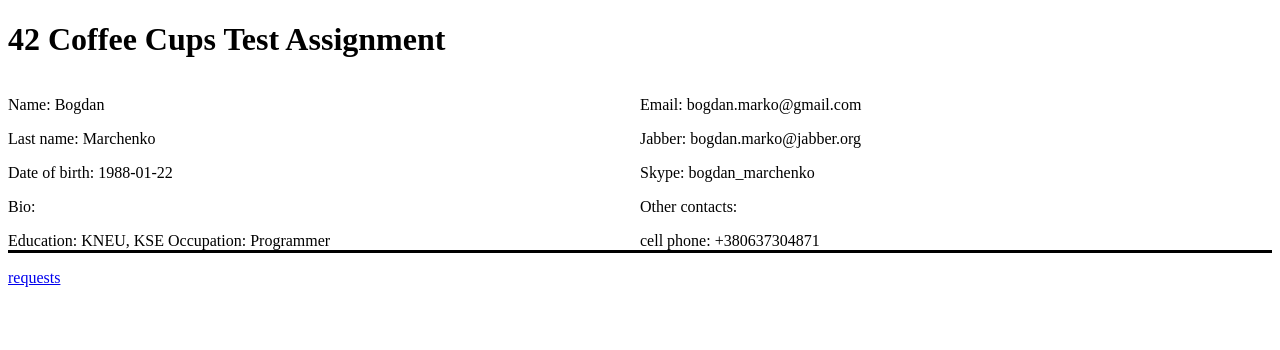
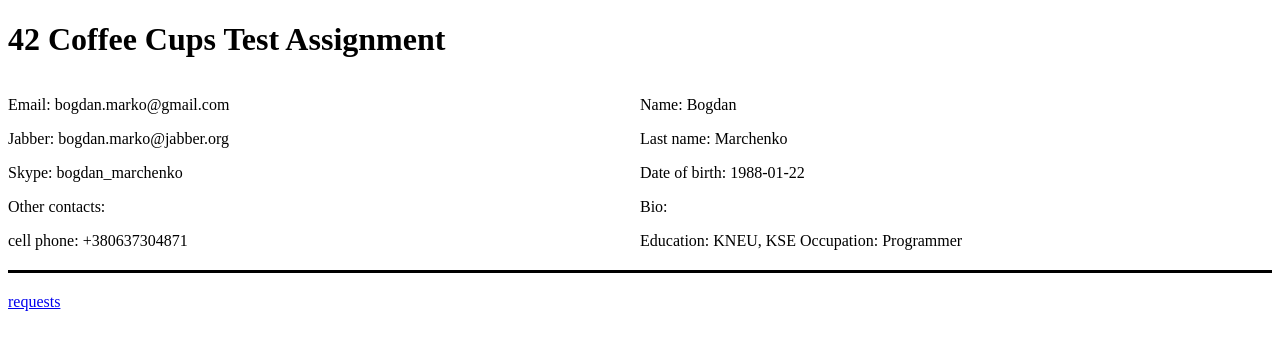
Before and after one commit to bmarchenko/42-test-marko, a Django app: page / in a window 1280 px wide. Shown: the top 350 px of the page. Run offline with Django 3.2, Linux system fonts and the light colour scheme; data comes from the database, SQL or seed files in the repository; parts of the project's set-up code (start-up, migrations or seed data) failed here and were passed over.

Commit message:
ticket: 3 bug fixing

```diff
--- a/firstapp/views.py
+++ b/firstapp/views.py
@@ -2,9 +2,10 @@
 
 from firstapp.models import PersonalInfo
 from django.shortcuts import render_to_response
-from django.template import RequestContext
+#from django.template import RequestContext
 
 
 def home(request, template_name="home.html"):
     data = PersonalInfo.objects.all()
-    return render_to_response(template_name, {'data' : data}, context_instance=RequestContext(request))
+    return render_to_response(template_name, {'data' : data})
+    #, context_instance=RequestContext(request))
--- a/media/css/style.css
+++ b/media/css/style.css
@@ -1,4 +1,7 @@
 .column{
-float:left;
+float:right;
 width: 50%;
+border-bottom:3px solid black;
+padding-bottom: 20px;
+margin-bottom: 20px;
 }
--- a/settings.py
+++ b/settings.py
@@ -46,7 +46,7 @@
 # calendars according to the current locale
 USE_L10N = True
 
-STATIC_ROOT = ''
+STATIC_ROOT = os.path.join(BASE_PATH, 'static')
 STATIC_URL = '/static/'
 
 MEDIA_ROOT = os.path.join(BASE_PATH, 'media')
@@ -55,7 +55,7 @@
 # URL prefix for admin static files -- CSS, JavaScript and images.
 # Make sure to use a trailing slash.
 # Examples: "http://foo.com/static/admin/", "/static/admin/".
-ADMIN_MEDIA_PREFIX = '/media/admin/'
+ADMIN_MEDIA_PREFIX = '/static/admin/'
 
 # Additional locations of static files
 STATICFILES_DIRS = (
--- a/templates/home.html
+++ b/templates/home.html
@@ -1,5 +1,4 @@
 {% extends "base.html" %}
-{% load i18n %}
 
 {% block content %}
 {%for info in data%}
@@ -17,8 +16,7 @@
 </div>
 {%endfor%}
 
-
-<hr size=3, color = black>
+<BR />
 <p><a href="../requests" title="requests">requests</a></p>
 
 {%endblock%}
--- a/urls.py
+++ b/urls.py
@@ -1,7 +1,7 @@
 from django.conf.urls.defaults import patterns, include, url
 from django.conf import settings
 from django.conf.urls.static import static
-from django.views.generic.simple import direct_to_template
+
 
 # Uncomment the next two lines to enable the admin:
 from django.contrib import admin
@@ -10,7 +10,7 @@
 urlpatterns = patterns('',
     # Examples:
     url(r'^$', 'firstapp.views.home', name='home'),
-    (r'^requests/', 'views.request'),
+    url(r'^requests/', 'views.request'),
 
     # Uncomment the admin/doc line below to enable admin documentation:
     # url(r'^admin/doc/', include('django.contrib.admindocs.urls')),
```
